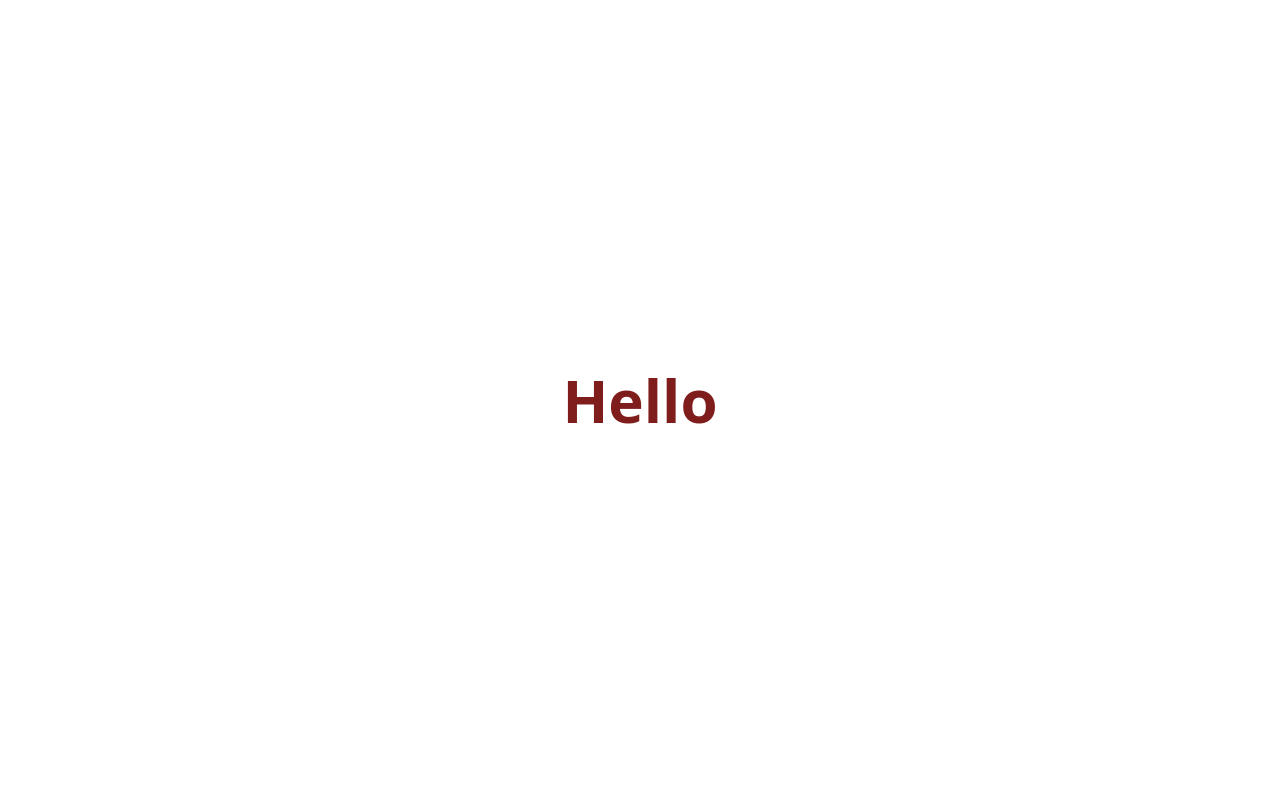
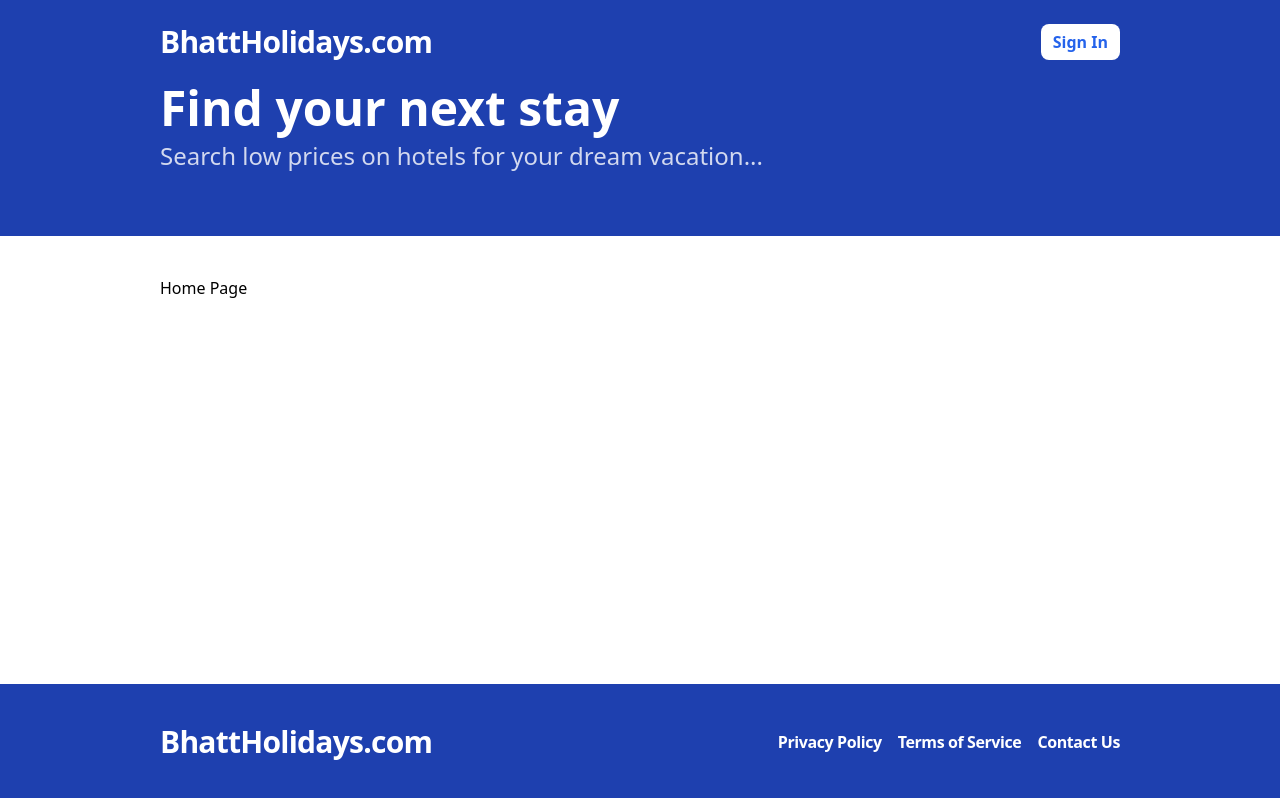
Before and after one commit to Kamlesh-Bhatt-52625/mern-booking-app, a React (Vite) app in the folder frontend/: page / in a window 1280 px wide. Built offline with nearby package versions, Linux system fonts and the light colour scheme.

Commit message:
feat: Header, Footer and Routes

```diff
--- a/frontend/package.json
+++ b/frontend/package.json
@@ -11,7 +11,8 @@
   },
   "dependencies": {
     "react": "^18.2.0",
-    "react-dom": "^18.2.0"
+    "react-dom": "^18.2.0",
+    "react-router-dom": "^6.22.3"
   },
   "devDependencies": {
     "@types/react": "^18.2.66",
--- a/frontend/src/App.jsx
+++ b/frontend/src/App.jsx
@@ -1,8 +1,29 @@
+import { BrowserRouter, Routes, Route, Navigate } from "react-router-dom";
+import Layout from "./layouts/Layout";
+
 function App() {
   return (
-    <div className="flex items-center justify-center h-screen">
-      <h1 className="font-extrabold text-red-900 text-6xl ">Hello</h1>
-    </div>
+    <BrowserRouter>
+      <Routes>
+        <Route
+          path="/"
+          element={
+            <Layout>
+              <p>Home Page</p>
+            </Layout>
+          }
+        />
+        <Route
+          path="/search"
+          element={
+            <Layout>
+              <p>Search Page</p>
+            </Layout>
+          }
+        />
+        <Route path="*" element={<Navigate to="/" />} />
+      </Routes>
+    </BrowserRouter>
   );
 }
 
--- /dev/null
+++ b/frontend/src/components/Footer.jsx
@@ -0,0 +1,24 @@
+const Footer = () => {
+  return (
+    <div className="bg-blue-800 py-10 ">
+      <div className="container mx-auto flex justify-between items-center">
+        <spna className="text-3xl text-white font-bold tracking-tight">
+          BhattHolidays.com
+        </spna>
+        <spna className="text-white font-bold tracking-tight flex gap-4">
+          <p className="cursor-pointer">Privacy Policy</p>
+          <p className="cursor-pointer">Terms of Service</p>
+          <a
+            href="https://kamlesh-bhatt-52625.github.io/"
+            className="cursor-pointer decoration-0"
+            target="_blank"
+          >
+            Contact Us
+          </a>
+        </spna>
+      </div>
+    </div>
+  );
+};
+
+export default Footer;
--- /dev/null
+++ b/frontend/src/components/Header.jsx
@@ -0,0 +1,23 @@
+import { Link } from "react-router-dom";
+
+const Header = () => {
+  return (
+    <div className="bg-blue-800 py-6">
+      <div className="container mx-auto flex justify-between ">
+        <span className="text-3xl text-white font-bold tracking-tight">
+          <Link to={"/"}>BhattHolidays.com</Link>
+        </span>
+        <span className="flex space-x-2">
+          <Link
+            to={"/sign-in"}
+            className="flex items-center text-blue-600 px-3 cursor-pointer font-bold bg-white rounded-lg hover:rounded-xl transition-all duration-100 hover:bg-gray-100"
+          >
+            Sign In
+          </Link>
+        </span>
+      </div>
+    </div>
+  );
+};
+
+export default Header;
--- /dev/null
+++ b/frontend/src/components/Hero.jsx
@@ -0,0 +1,14 @@
+const Hero = () => {
+  return (
+    <div className="bg-blue-800 pb-16 ">
+      <div className="container mx-auto flex flex-col gap-2">
+        <h1 className="text-5xl text-white font-bold">Find your next stay</h1>
+        <p className="text-2xl text-white opacity-80">
+          Search low prices on hotels for your dream vacation...
+        </p>
+      </div>
+    </div>
+  );
+};
+
+export default Hero;
--- /dev/null
+++ b/frontend/src/layouts/Layout.jsx
@@ -0,0 +1,16 @@
+import Footer from "../components/Footer";
+import Header from "../components/Header";
+import Hero from "../components/Hero";
+
+const Layout = ({ children }) => {
+  return (
+    <div className="flex flex-col min-h-screen">
+      <Header />
+      <Hero />
+      <div className="container mx-auto py-10 flex-1">{children}</div>
+      <Footer />
+    </div>
+  );
+};
+
+export default Layout;
--- a/frontend/tailwind.config.js
+++ b/frontend/tailwind.config.js
@@ -3,6 +3,9 @@
   content: ["./index.html", "./src/**/*.{js,ts,jsx,tsx}"],
   theme: {
     extend: {},
+    container: {
+      padding: "10rem",
+    },
   },
   plugins: [],
 };
```
Also changed, not shown: 1 other file (tests, documents, lock files or other folders).
